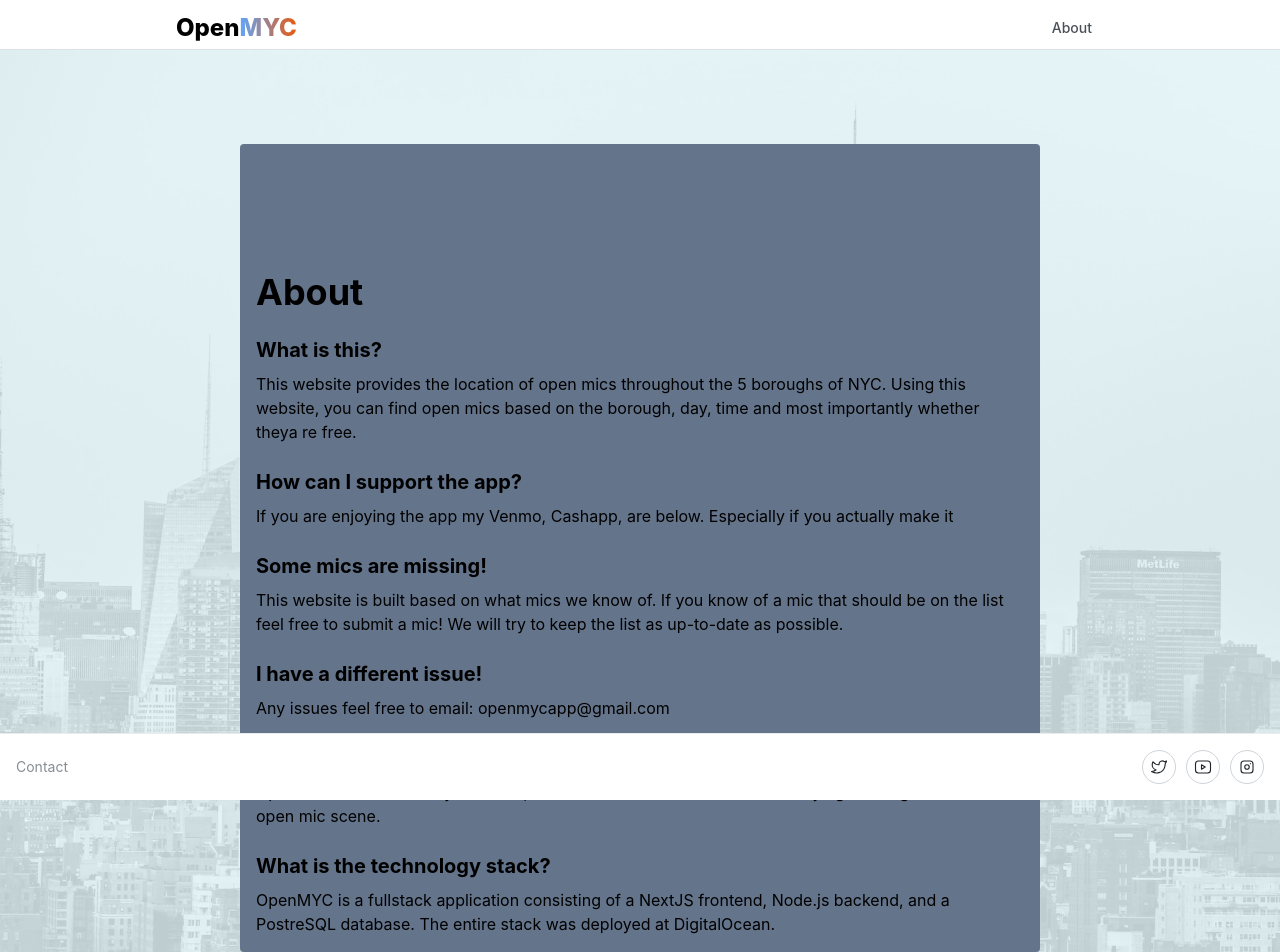
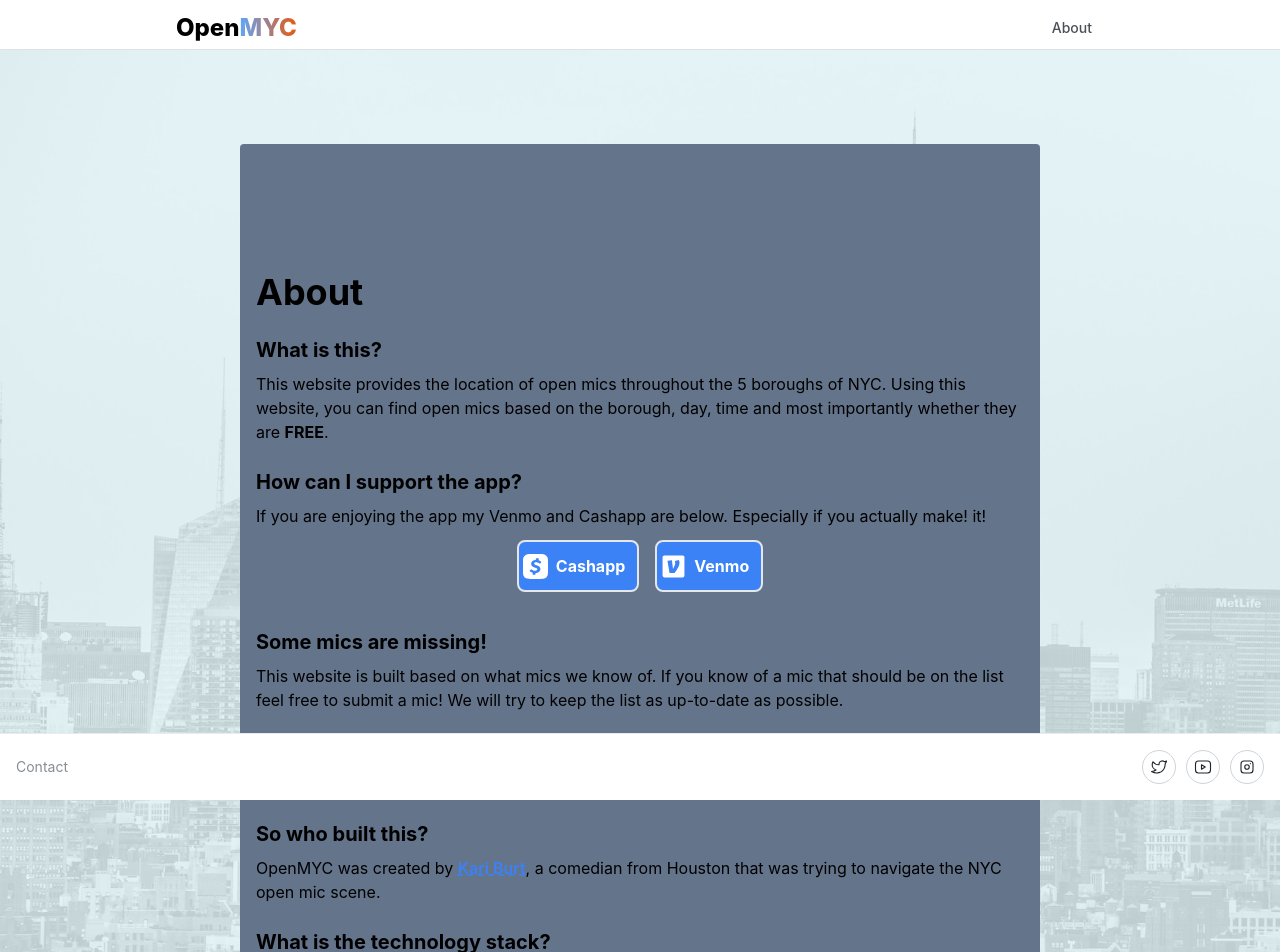
Before and after one commit to KariAndreah/myc-next, a Next.js app: page /about in a window 1280 px wide. Shown: the top 952 px of the page. Built offline with nearby package versions, Linux system fonts and the light colour scheme.

Commit message:
some more touches

```diff
--- a/components/about/About.tsx
+++ b/components/about/About.tsx
@@ -2,6 +2,9 @@
 
 import '@mantine/core/styles.css';
 import { Card } from '@mantine/core';
+import Link from 'next/link';
+import { SiCashapp } from 'react-icons/si';
+import { IoLogoVenmo } from 'react-icons/io5';
 import PageLayout from '../pagelayout/PageLayout';
 
 const About = () => (
@@ -13,14 +16,29 @@
         <p className="pt-2">
           This website provides the location of open mics throughout the 5 boroughs of NYC. Using
           this website, you can find open mics based on the borough, day, time and most importantly
-          whether theya re free.
+          whether they are <span className="font-bold">FREE</span>.
         </p>
         <h3 className="font-bold text-xl pt-6">How can I support the app?</h3>
         <p className="pt-2">
-          {' '}
-          If you are enjoying the app my Venmo, Cashapp, are below. Especially if you actually make
-          it{' '}
+          If you are enjoying the app my Venmo and Cashapp are below. Especially if you actually
+          make! it!
         </p>
+        <div className="flex flex-row p-3 justify-center items-center text-blue-700 font-bold gap-4">
+          <a
+            className="flex flex-row bg-blue-500 p-1 border-solid border-2 border-grey-700 rounded-lg items-center"
+            href="https://cash.app/$KariBurt"
+          >
+            <SiCashapp size="25px" color="white" />
+            <p className="p-2 text-white">Cashapp</p>
+          </a>
+          <a
+            className="flex flex-row bg-blue-500 p-1 border-solid border-2 border-grey-700 rounded-lg items-center"
+            href="https://venmo.com/u/kariandreah"
+          >
+            <IoLogoVenmo size="25px" color="white" />
+            <p className="p-2 text-white">Venmo</p>
+          </a>
+        </div>
         <h3 className="font-bold text-xl pt-6">Some mics are missing!</h3>
         <p className="pt-2">
           This website is built based on what mics we know of. If you know of a mic that should be
@@ -32,8 +50,14 @@
 
         <h3 className="font-bold text-xl pt-6">So who built this?</h3>
         <p className="pt-2">
-          OpenMYC was created by Kari Burt, a comedian from Houston that was trying to navigate the
-          NYC open mic scene.
+          OpenMYC was created by{' '}
+          <Link
+            href="https://kariandreah.github.io/"
+            className="text-blue-500 underline decoration-dashed hover:decoration-solid font-semibold"
+          >
+            Kari Burt
+          </Link>
+          , a comedian from Houston that was trying to navigate the NYC open mic scene.
         </p>
         <h3 className="font-bold text-xl pt-6">What is the technology stack?</h3>
         <p className="pt-2">
```
